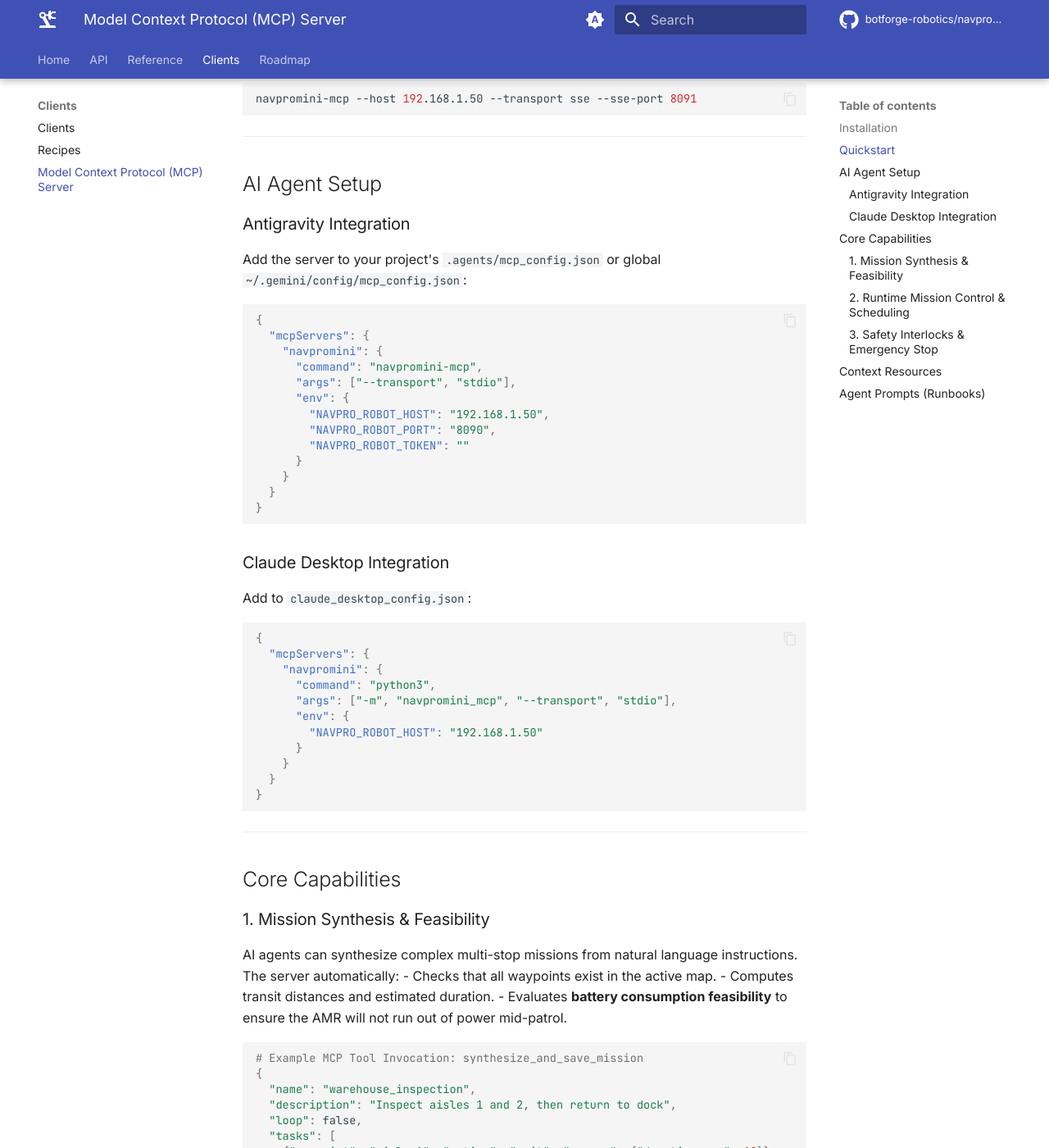
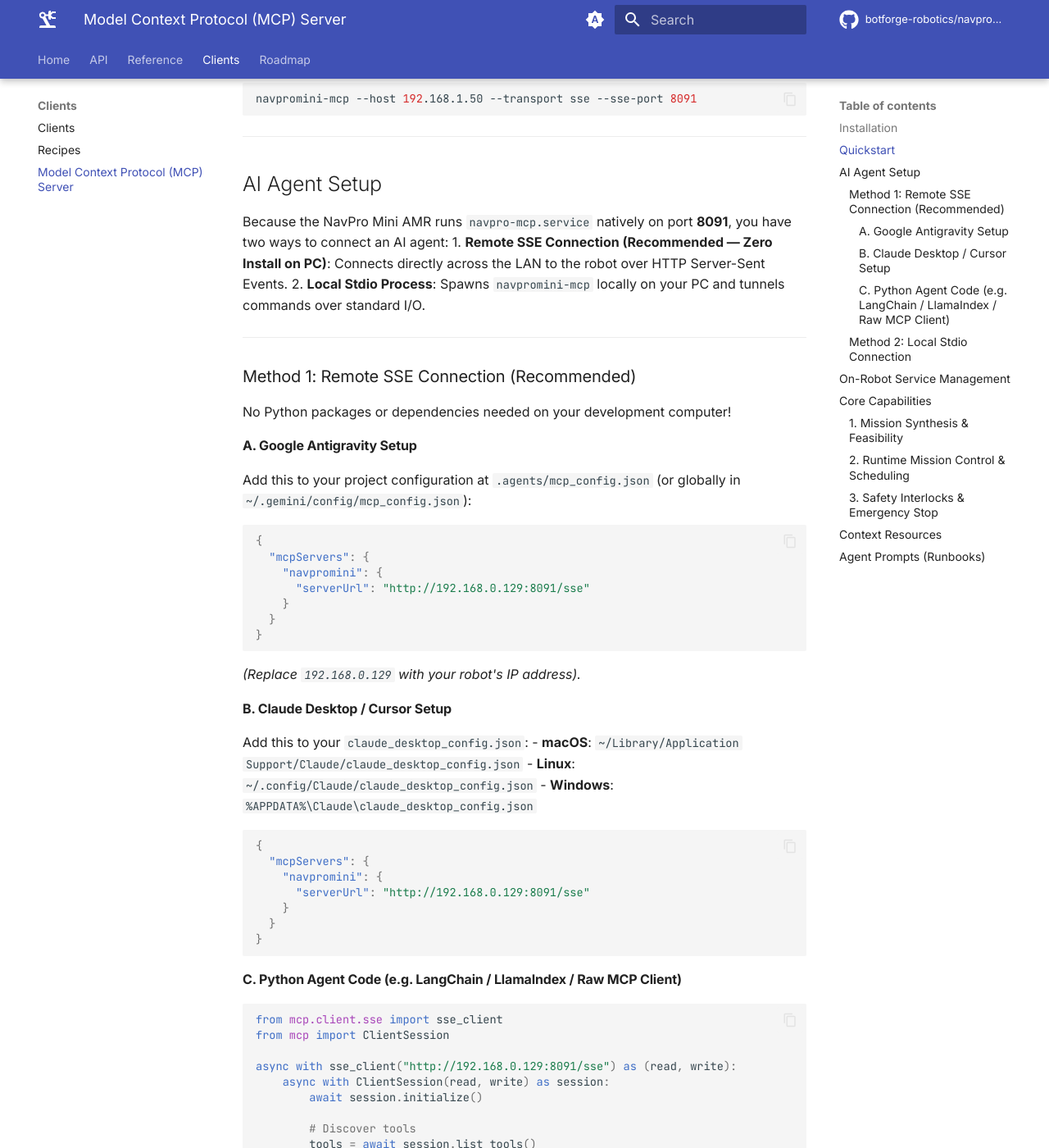
Before and after one commit to botforge-robotics/navpromini_sdk, an MkDocs documentation site: the page built from docs/mcp.md, in a window 1280 px wide and 1400 px high, scrolled down 777 px. Shown: the whole window at 82% size. Built offline with MkDocs 1.6.1 and Material for MkDocs 9.7.7, drawn with Linux system fonts in a browser that asks for light colours; comment, search, counter and statistics services are not loaded; some of the changed text lies outside the part shown.

Commit message:
docs(mcp): update agent setup with remote SSE and local stdio instructions

````diff
--- a/docs/mcp.md
+++ b/docs/mcp.md
@@ -34,9 +34,78 @@
 
 ## AI Agent Setup
 
-### Antigravity Integration
+Because the NavPro Mini AMR runs `navpro-mcp.service` natively on port **8091**, you have two ways to connect an AI agent:
+1. **Remote SSE Connection (Recommended — Zero Install on PC)**: Connects directly across the LAN to the robot over HTTP Server-Sent Events.
+2. **Local Stdio Process**: Spawns `navpromini-mcp` locally on your PC and tunnels commands over standard I/O.
 
-Add the server to your project's `.agents/mcp_config.json` or global `~/.gemini/config/mcp_config.json`:
+---
+
+### Method 1: Remote SSE Connection (Recommended)
+
+No Python packages or dependencies needed on your development computer!
+
+#### A. Google Antigravity Setup
+
+Add this to your project configuration at `.agents/mcp_config.json` (or globally in `~/.gemini/config/mcp_config.json`):
+
+```json
+{
+  "mcpServers": {
+    "navpromini": {
+      "serverUrl": "http://192.168.0.129:8091/sse"
+    }
+  }
+}
+```
+*(Replace `192.168.0.129` with your robot's IP address).*
+
+#### B. Claude Desktop / Cursor Setup
+
+Add this to your `claude_desktop_config.json`:
+- **macOS**: `~/Library/Application Support/Claude/claude_desktop_config.json`
+- **Linux**: `~/.config/Claude/claude_desktop_config.json`
+- **Windows**: `%APPDATA%\Claude\claude_desktop_config.json`
+
+```json
+{
+  "mcpServers": {
+    "navpromini": {
+      "serverUrl": "http://192.168.0.129:8091/sse"
+    }
+  }
+}
+```
+
+#### C. Python Agent Code (e.g. LangChain / LlamaIndex / Raw MCP Client)
+
+```python
+from mcp.client.sse import sse_client
+from mcp import ClientSession
+
+async with sse_client("http://192.168.0.129:8091/sse") as (read, write):
+    async with ClientSession(read, write) as session:
+        await session.initialize()
+
+        # Discover tools
+        tools = await session.list_tools()
+        print([t.name for t in tools.tools])
+
+        # Execute tool
+        result = await session.call_tool("get_power_status", {})
+        print(result)
+```
+
+---
+
+### Method 2: Local Stdio Connection
+
+If your agent requires a local subprocess or you are developing custom MCP tools offline:
+
+```bash
+pip install -e clients/mcp
+```
+
+Then configure your agent host to launch the binary:
 
 ```json
 {
@@ -45,7 +114,7 @@
       "command": "navpromini-mcp",
       "args": ["--transport", "stdio"],
       "env": {
-        "NAVPRO_ROBOT_HOST": "192.168.1.50",
+        "NAVPRO_ROBOT_HOST": "192.168.0.129",
         "NAVPRO_ROBOT_PORT": "8090",
         "NAVPRO_ROBOT_TOKEN": ""
       }
@@ -54,23 +123,22 @@
 }
 ```
 
-### Claude Desktop Integration
+---
 
-Add to `claude_desktop_config.json`:
+## On-Robot Service Management
 
-```json
-{
-  "mcpServers": {
-    "navpromini": {
-      "command": "python3",
-      "args": ["-m", "navpromini_mcp", "--transport", "stdio"],
-      "env": {
-        "NAVPRO_ROBOT_HOST": "192.168.1.50"
-      }
-    }
-  }
-}
+The MCP server runs as a systemd service (`navpro-mcp.service`) managed by the robot OS:
+
+```bash
+# Check service status on the robot
+ssh navpromini@192.168.0.129
+systemctl status navpro-mcp.service
+
+# View live MCP server logs
+journalctl -u navpro-mcp.service -f
 ```
+
+The service is configured to restart automatically on failure and starts automatically whenever the robot is booted or rebooted.
 
 ---
 
````
